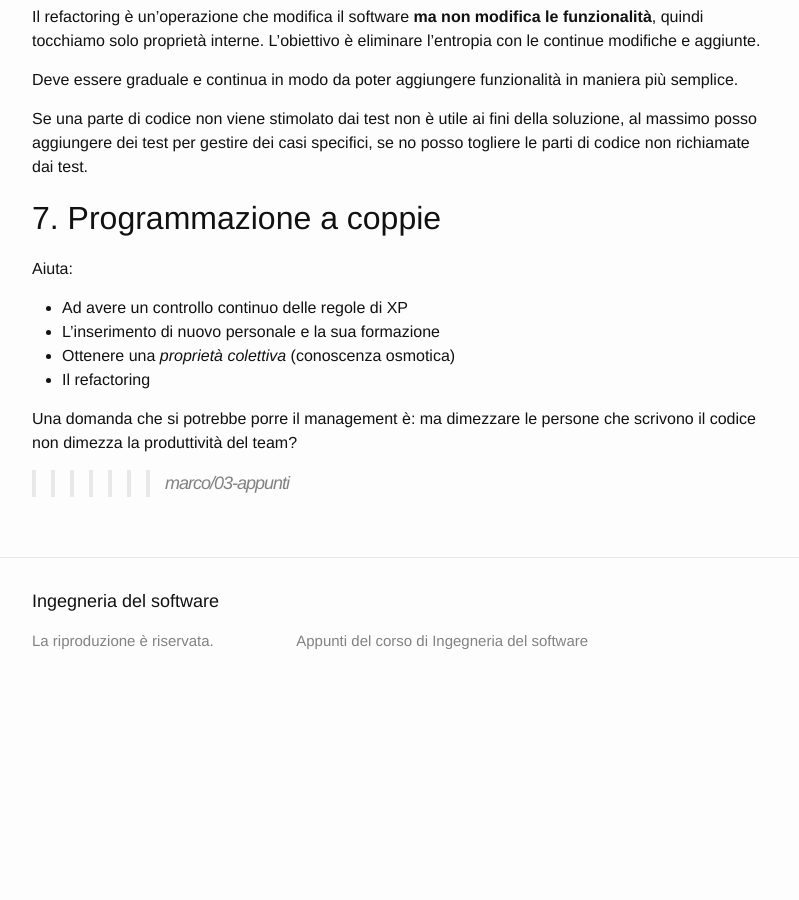
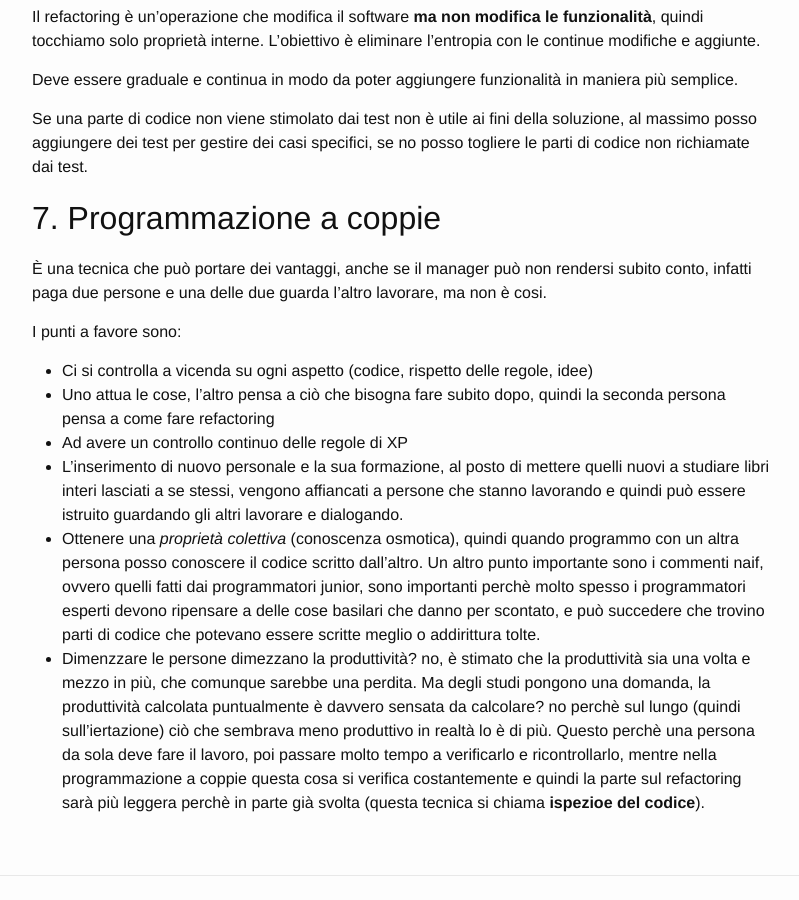
Before and after one commit to MarcoBuster/sweng, a Jekyll site: the page built from _posts/2022-10-10-extreme-programming.md, in a window 1280 px wide and 900 px high, scrolled down 9979 px. Shown: the whole window, without its empty margins (238-1037 px from the left). Built offline with Jekyll 4.4.1, drawn with Linux system fonts in a browser that asks for light colours; the table of contents is made by our own code; before the commit the page ends 10691 px from its top, so only the background shows below that.

Commit message:
Fix notes until Proprietà collettive

```diff
--- a/_posts/2022-10-10-extreme-programming.md
+++ b/_posts/2022-10-10-extreme-programming.md
@@ -231,12 +231,12 @@ Deve essere graduale e continua in modo da poter aggiungere funzionalità in man
 Se una parte di codice non viene stimolato dai test non è utile ai fini della soluzione, al massimo posso aggiungere dei test per gestire dei casi specifici, se no posso togliere le parti di codice non richiamate dai test.
 
 ## 7. Programmazione a coppie
-Aiuta:
+È una tecnica che può portare dei vantaggi, anche se il manager può non rendersi subito conto, infatti paga due persone e una delle due guarda l'altro lavorare, ma non è cosi.
+
+I punti a favore sono:
+- Ci si controlla a vicenda su ogni aspetto (codice, rispetto delle regole, idee)
+- Uno attua le cose, l'altro pensa a ciò che bisogna fare subito dopo, quindi la seconda persona pensa a come fare refactoring
 - Ad avere un controllo continuo delle regole di XP
-- L'inserimento di nuovo personale e la sua formazione
-- Ottenere una _proprietà colettiva_ (conoscenza osmotica)
-- Il refactoring
-
-Una domanda che si potrebbe porre il management è: ma dimezzare le persone che scrivono il codice non dimezza la produttività del team?
-<!-- riassumere pippone -->
->>>>>>> marco/03-appunti
+- L'inserimento di nuovo personale e la sua formazione, al posto di mettere quelli nuovi a studiare libri interi lasciati a se stessi, vengono affiancati a persone che stanno lavorando e quindi può essere istruito guardando gli altri lavorare e dialogando.
+- Ottenere una _proprietà colettiva_ (conoscenza osmotica), quindi quando programmo con un altra persona posso conoscere il codice scritto dall'altro. Un altro punto importante sono i commenti naif, ovvero quelli fatti dai programmatori junior, sono importanti perchè molto spesso i programmatori esperti devono ripensare a delle cose basilari che danno per scontato, e può succedere che trovino parti di codice che potevano essere scritte meglio o addirittura tolte.
+- Dimenzzare le persone dimezzano la produttività? no, è stimato che la produttività sia una volta e mezzo in più, che comunque sarebbe una perdita. Ma degli studi pongono una domanda, la produttività calcolata puntualmente è davvero sensata da calcolare? no perchè sul lungo (quindi sull'iertazione) ciò che sembrava meno produttivo in realtà lo è di più. Questo perchè una persona da sola deve fare il lavoro, poi passare molto tempo a verificarlo e ricontrollarlo, mentre nella programmazione a coppie questa cosa si verifica costantemente e quindi la parte sul refactoring sarà più leggera perchè in parte già svolta (questa tecnica si chiama __ispezioe del codice__).
```
